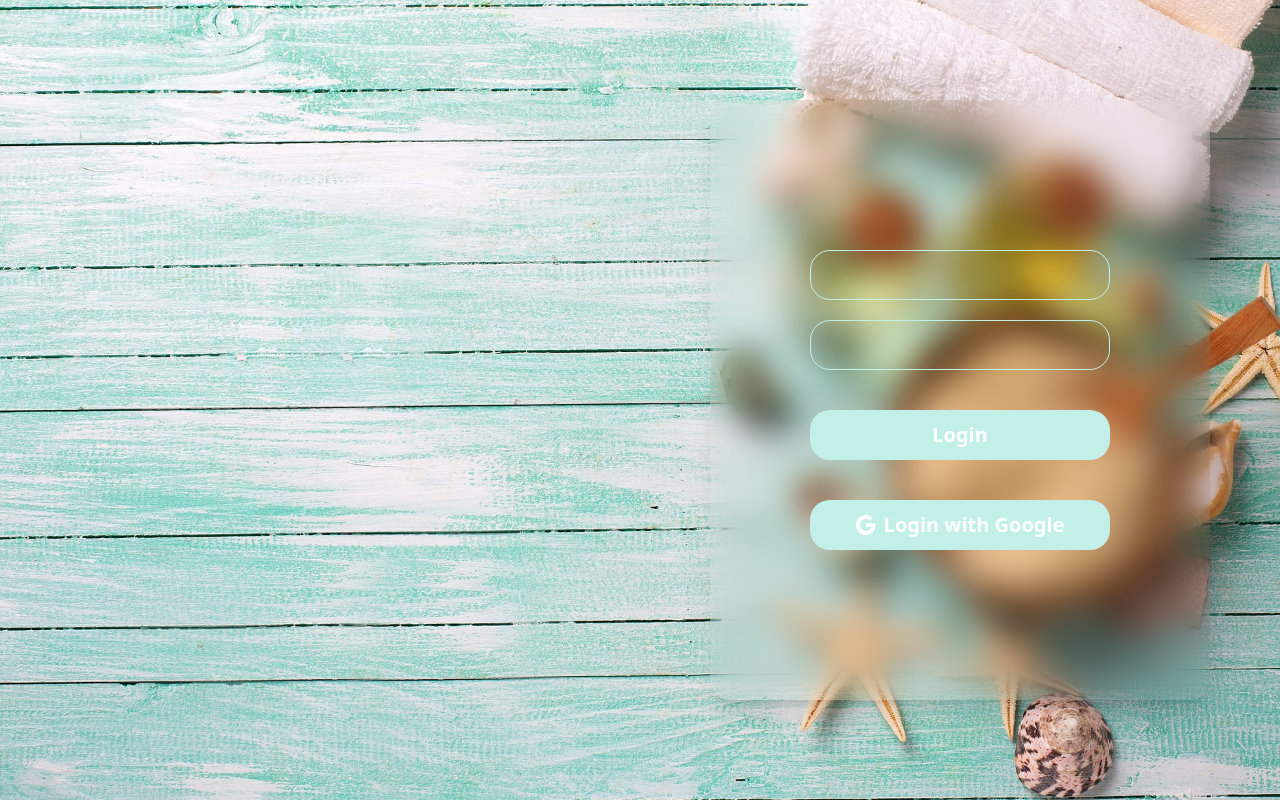
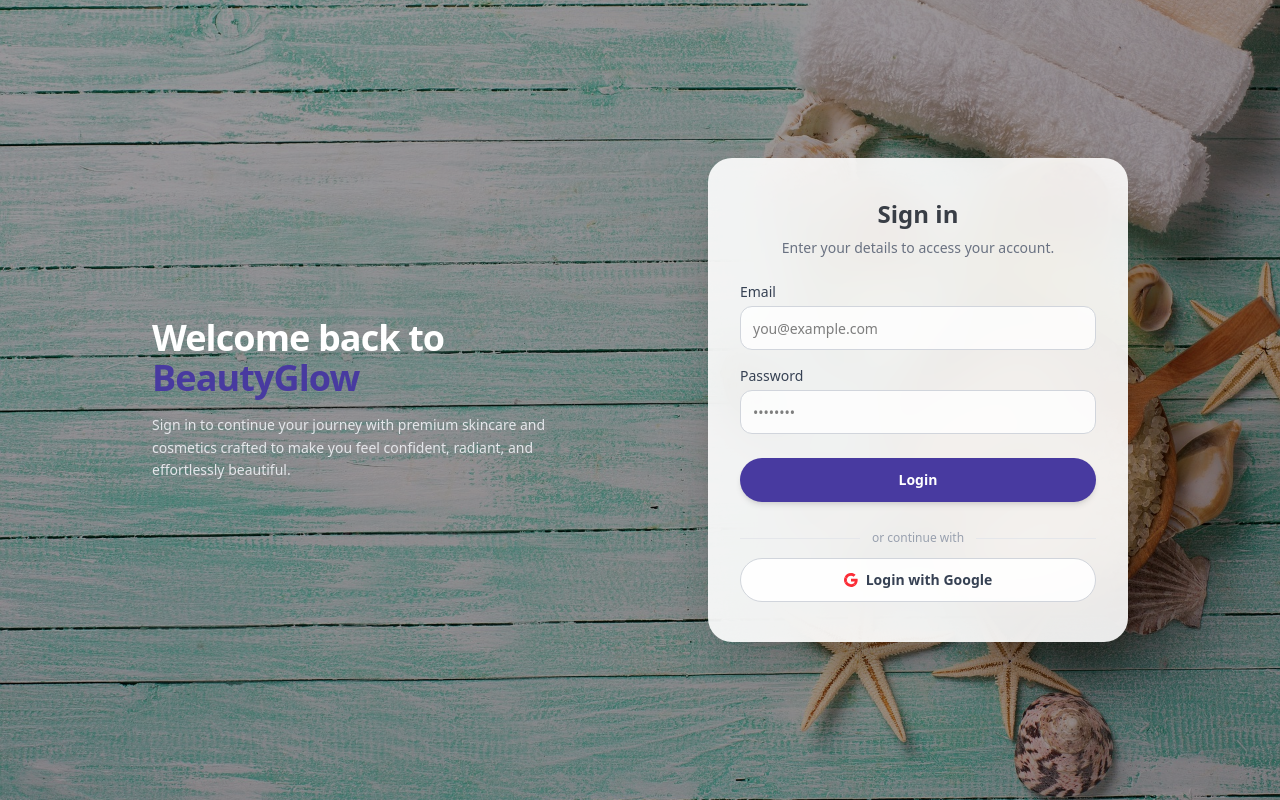
Before and after one commit to VishishtaDilsara/CBC-Frontend, a React app: page /login in a window 1280 px wide. Built offline with nearby package versions, Linux system fonts and the light colour scheme; no server answers; the HTML template or start-up script is replaced by a standard one.

Commit message:
Login page styles created

```diff
--- a/src/pages/login.jsx
+++ b/src/pages/login.jsx
@@ -48,42 +48,97 @@
         navigate("/");
       }
     } catch (err) {
-      toast.error(err.response.data.message);
+      toast.error(err.response?.data?.message || "Login failed");
     }
   }
 
   return (
-    <div className="w-full h-screen bg-[url('/login.jpg')] bg-center bg-cover flex  justify-evenly items-center ">
-      <div className="w-[50%] h-full "></div>
-      <div className="w-[50%] h-full flex justify-center items-center">
-        <div className="w-[500px] h-[600px] backdrop-blur-lg rounded-[20px] shadow-xl flex flex-col justify-center items-center">
+    <div className="w-full h-screen bg-[url('/login.jpg')] bg-cover bg-center flex items-center justify-center">
+      {/* overlay */}
+      <div className="w-full h-full bg-black/40 absolute inset-0" />
+
+      {/* content */}
+      <div className="relative z-10 w-full max-w-5xl flex flex-col md:flex-row items-center justify-between px-6">
+        {/* Left text / branding (optional) */}
+        <div className="hidden md:flex flex-col text-white max-w-md">
+          <h1 className="text-4xl font-bold tracking-tight">
+            Welcome back to <span className="text-accent">BeautyGlow</span>
+          </h1>
+          <p className="mt-4 text-sm text-gray-200 leading-relaxed">
+            Sign in to continue your journey with premium skincare and cosmetics
+            crafted to make you feel confident, radiant, and effortlessly
+            beautiful.
+          </p>
+        </div>
+
+        {/* Right: Login card */}
+        <div className="w-full md:w-[420px] bg-white/90 backdrop-blur-xl rounded-3xl shadow-2xl px-8 py-10 flex flex-col items-center">
+          <h2 className="text-2xl font-semibold text-secondary mb-2">
+            Sign in
+          </h2>
+          <p className="text-sm text-gray-500 mb-6">
+            Enter your details to access your account.
+          </p>
+
+          {/* Email */}
+          <div className="w-full mb-4">
+            <label className="block text-sm font-medium text-gray-700 mb-1">
+              Email
+            </label>
             <input
+              type="email"
               onChange={(e) => {
                 setEmail(e.target.value);
               }}
               value={email}
-            className="w-[300px] h-[50px] border border-[#c3efe9] rounded-[20px] my-5"
+              placeholder="you@example.com"
+              className="w-full h-11 px-3 rounded-xl border border-gray-300 text-sm
+                         bg-white/80 focus:outline-none focus:ring-2 focus:ring-accent focus:border-accent"
             />
+          </div>
+
+          {/* Password */}
+          <div className="w-full mb-6">
+            <label className="block text-sm font-medium text-gray-700 mb-1">
+              Password
+            </label>
             <input
               type="password"
               onChange={(e) => {
                 setPassword(e.target.value);
               }}
               value={password}
-            className="w-[300px] h-[50px] border border-[#c3efe9] rounded-[20px] mb-5"
+              placeholder="••••••••"
+              className="w-full h-11 px-3 rounded-xl border border-gray-300 text-sm
+                         bg-white/80 focus:outline-none focus:ring-2 focus:ring-accent focus:border-accent"
             />
+          </div>
+
+          {/* Login button */}
           <button
             onClick={handleLogin}
-            className="w-[300px] cursor-pointer h-[50px] bg-[#c3efe9] rounded-[20px] text-[20px] font-bold text-white my-5"
+            className="w-full h-11 rounded-full bg-accent text-white text-sm font-semibold
+                       cursor-pointer mb-4 shadow-md hover:bg-accent/90 active:scale-95
+                       transition-all duration-200"
           >
             Login
           </button>
 
+          {/* Divider */}
+          <div className="w-full flex items-center my-3">
+            <div className="flex-1 h-[1px] bg-gray-200" />
+            <span className="px-3 text-xs text-gray-400">or continue with</span>
+            <div className="flex-1 h-[1px] bg-gray-200" />
+          </div>
+
+          {/* Google login */}
           <button
             onClick={googleLogin}
-            className="w-[300px] cursor-pointer h-[50px] bg-[#c3efe9] rounded-[20px] text-[20px] font-bold text-white flex items-center justify-center gap-2 my-5"
+            className="w-full h-11 rounded-full border border-gray-300 bg-white/90
+                       text-sm font-semibold text-gray-700 flex items-center justify-center gap-2
+                       cursor-pointer hover:bg-gray-50 active:scale-95 transition-all duration-200"
           >
-            <GrGoogle className="text-white" />
+            <GrGoogle className="text-red-500" />
             Login with Google
           </button>
         </div>
```
Also changed, not shown: src/pages/client/checkOut.jsx (+131 -81 lines). Lines whose indentation alone changed are shown as unchanged.
